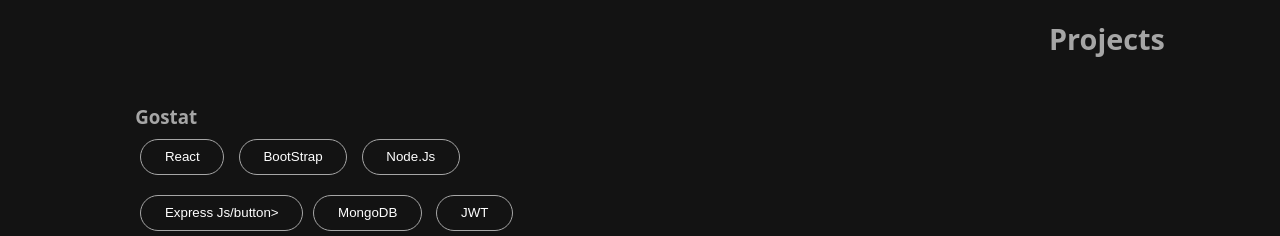
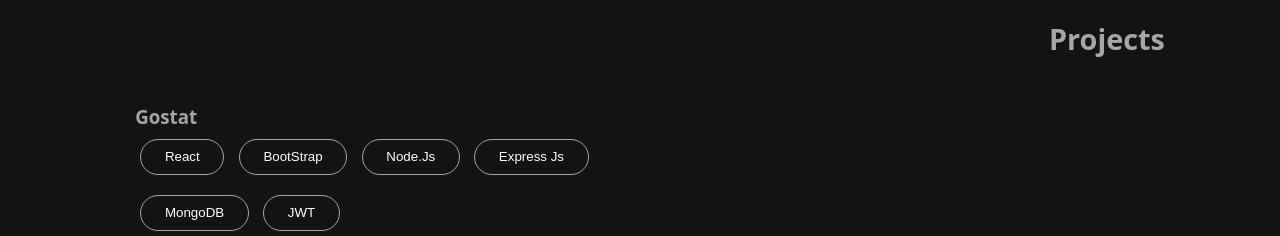
Before and after one commit to Gauravverma11/Portfolio, a plain HTML site: page index.html in a window 1280 px wide. Shown: the part 2160-2396 px from the top of the page. Drawn offline with Linux system fonts and the light colour scheme.

Commit message:
Fix HTML formatting and structure

```diff
--- a/index.html
+++ b/index.html
@@ -203,7 +203,7 @@
                     <button>React</button>
                     <button>BootStrap</button>
                     <button>Node.Js</button>
-                    <button>Express Js/button>
+                    <button>Express Js</button>
                     <button>MongoDB</button>
                     <button>JWT</button>
                    </div>
```
